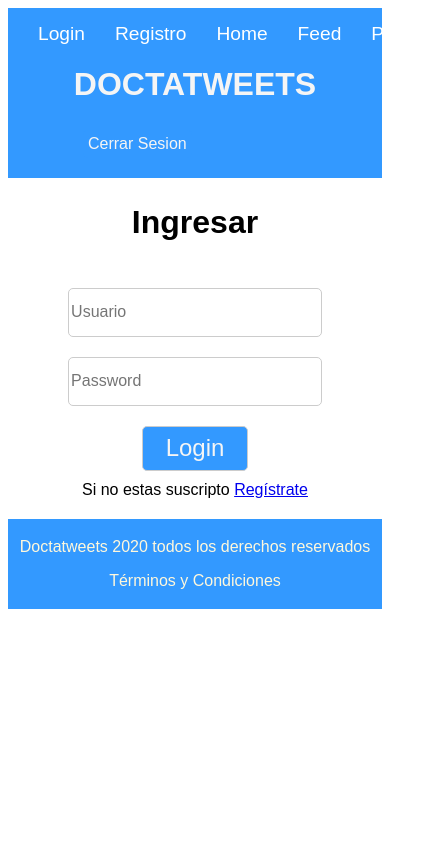
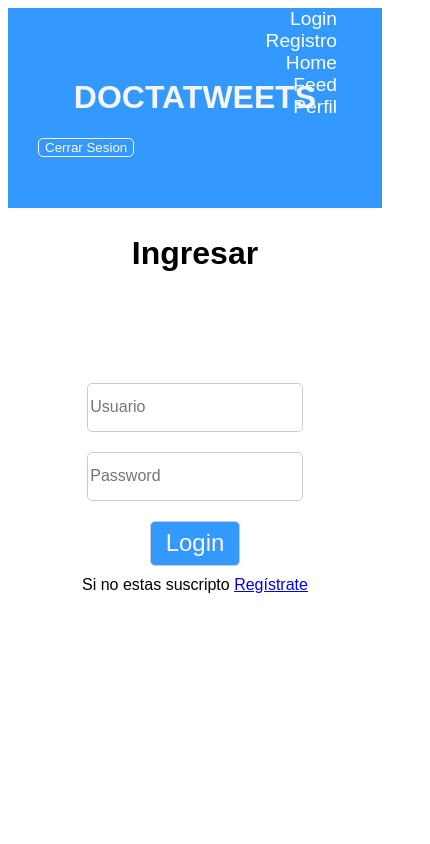
Before and after one commit to martincufre/TrabajoFinalDoctaDevs, a Vue app: page / in a window 390 px wide. Shown: the top 844 px of the page, 430 px wide, since content can reach past the window. Built offline with nearby package versions, Linux system fonts and the light colour scheme.

Commit message:
se hizo responsive

```diff
--- a/src/components/FooterApp.vue
+++ b/src/components/FooterApp.vue
@@ -22,4 +22,11 @@ export default {
         color: cornsilk;
         text-align: center;
     }
+    @media screen and (max-width: 750px) {
+        .footer{
+            height: 100px;
+            margin-top: 100vh;
+
+        }
+    }
 </style>
--- a/src/components/FormularioLogin.vue
+++ b/src/components/FormularioLogin.vue
@@ -95,4 +95,14 @@ export default {
         border-radius: 5px;
         font-size: 1.5rem;
     }
+    @media screen and (max-width: 730px) {
+        .formlogin{
+            width: 80%;
+            height: 350px;
+            margin: 15px auto;
+        }
+        .formlogin form{
+            margin: 0 auto;
+        }
+    }
 </style>
--- a/src/components/FormularioPublicacion.vue
+++ b/src/components/FormularioPublicacion.vue
@@ -1,5 +1,5 @@
 <template>
-    <div>
+    <div class="formPublic">
         <form @submit.prevent="publicarPost" >
             <h4>Actividad</h4>
             <textarea class="public" v-model="publicar" placeholder="¿Que está pasando?"></textarea>
@@ -50,12 +50,12 @@ export default {
 </script>
 
 <style>
-    h4{
+    .formPublic h4{
         text-align: center;
         font-size: 1.5rem;
         margin: 5px;
     }
-    .public{
+    .formPublic .public{
         width: 700px;
         margin: 20px auto;
         display: flex;
@@ -68,7 +68,7 @@ export default {
         color: black;
         cursor: pointer;
     }
-    button{
+    .formPublic button{
         font-size: 1rem;
         color: whitesmoke;
         border: none;
@@ -77,4 +77,22 @@ export default {
         margin-left: 60px
 
     }
+    @media screen and (max-width: 730px) {
+        .formPublic{
+            width: 80%;
+            height: 100px;
+            margin-bottom: 100px;
+            display: flex;
+            justify-content: center;
+        }
+        .formPublic .public{
+            width: 165%;
+            height: 50px;
+            margin-left: 8px;
+        }
+        .formPublic button{
+            width: 50%;
+            height: 30px;
+        }
+    }
 </style>
--- a/src/components/FormularioUsuario.vue
+++ b/src/components/FormularioUsuario.vue
@@ -76,4 +76,14 @@ export default {
     border-radius: 5px;
     font-size: 1rem;
     }
+    @media screen and (max-width: 730px) {
+        .formulario{
+            width: 80%;
+            height: 350px;
+            margin: 15px auto;
+        }
+        .formulario form{
+            margin: 0 auto;
+        }
+    }
 </style>
--- a/src/components/HeaderApp.vue
+++ b/src/components/HeaderApp.vue
@@ -33,5 +33,13 @@ export default {
         justify-content: center;
         color: whitesmoke;
     }
+    @media screen and (max-width: 450px) {
+        .encabezado{
+            height: 200px;
+            flex-flow: column wrap;
+            padding: 0 30px;
+        }
+
+    }
 
 </style>
--- a/src/components/ListaPosts.vue
+++ b/src/components/ListaPosts.vue
@@ -1,5 +1,5 @@
 <template>
-    <div>
+    <div class="post">
         <post v-for="(post, tweet) in posts" :key="tweet"
         :autor="post.autor.username"
         :fecha='post.fecha'
@@ -48,3 +48,13 @@ export default {
     }
 }
 </script>
+
+<style>
+    @media screen and (max-width: 730px) {
+        .post{
+            width: 80%;
+            height: 150px;
+
+        }
+    }
+</style>
--- a/src/components/MenuApp.vue
+++ b/src/components/MenuApp.vue
@@ -40,4 +40,12 @@ watch: {
     .ruta:hover{
         background-color: royalblue;
     }
+
+    @media screen and (max-width: 730px) {
+        .menu{
+            height: 50px;
+            display: flex;
+            flex-flow: column;
+        }
+    }
 </style>
--- a/src/components/Post.vue
+++ b/src/components/Post.vue
@@ -119,5 +119,10 @@ export default {
     .post .titulo h3{
         width: 60%;
     }
-
+    @media screen and (max-width: 730px) {
+        .post{
+            margin: 10px;
+            margin-bottom: 10px;
+        }
+    }
 </style>
--- a/src/views/Feed.vue
+++ b/src/views/Feed.vue
@@ -1,5 +1,5 @@
 <template>
-    <div>
+    <div class="feed">
         <formulario-publicacion></formulario-publicacion>
         <lista-posts :URL="URL"></lista-posts>
     </div>
@@ -22,3 +22,16 @@ export default {
     }
 }
 </script>
+
+<style>
+    @media screen and (max-width: 790px) {
+        .feed{
+            width: 80%;
+        }
+    }
+    @media screen and (max-width: 330px) {
+        .feed{
+            width: 50%;
+        }
+    }
+</style>
--- a/src/views/Home.vue
+++ b/src/views/Home.vue
@@ -1,5 +1,5 @@
 <template>
-    <div>
+    <div class="home">
         <formulario-publicacion></formulario-publicacion>
         <lista-posts></lista-posts>
     </div>
@@ -17,3 +17,16 @@ export default {
     },
 }
 </script>
+
+<style>
+    @media screen and (max-width: 790px) {
+        .home{
+            width: 100%;
+        }
+    }
+    @media screen and (max-width: 330px) {
+        .home{
+            width: 50%;
+        }
+    }
+</style>
--- a/src/views/Perfil.vue
+++ b/src/views/Perfil.vue
@@ -97,4 +97,11 @@ export default {
         margin-left: 400px;
         text-align: end;
     }
+    @media screen and (max-width: 730px) {
+        .perfil{
+            width: 80%;
+            height: 410px;
+            margin: 15px auto;
+        }
+    }
 </style>
```
